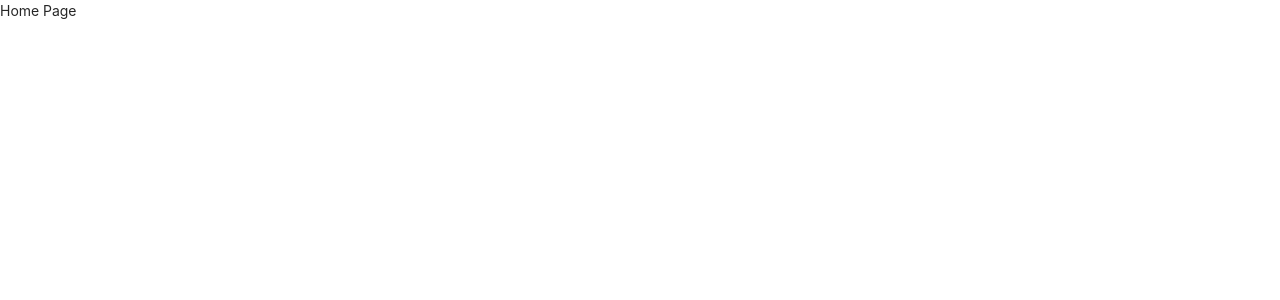
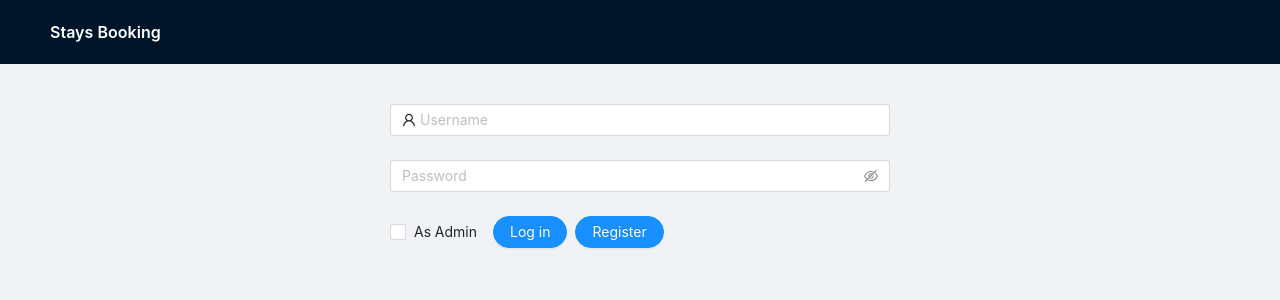
Before and after one commit to FlagCampTeam4/Frontend, a React (Create React App) app: page / in a window 1280 px wide. Shown: the top 300 px of the page. Built offline with nearby package versions, Linux system fonts and the light colour scheme.

Commit message:
add-homepage+login(staybooking)

```diff
--- a/src/App.js
+++ b/src/App.js
@@ -1,10 +1,85 @@
-import './App.css';
-import HomePage from './components/HomePage';
+import { Layout, Dropdown, Menu, Button } from "antd";
+import { UserOutlined } from "@ant-design/icons";
+import LoginPage from "./components/LoginPage";
+import React from "react";
 
-function App() {
-  return (
-    <HomePage />
+const { Header, Content } = Layout;
+
+class App extends React.Component {
+  state = {
+    authed: false,
+    asHost: false,
+  };
+
+  componentDidMount() {
+    const authToken = localStorage.getItem("authToken");
+    const asHost = localStorage.getItem("asHost") === "true";
+    this.setState({
+      authed: authToken !== null,
+      asHost,
+    });
+  }
+
+  handleLoginSuccess = (token, asHost) => {
+    localStorage.setItem("authToken", token);
+    localStorage.setItem("asHost", asHost);
+    this.setState({
+      authed: true,
+      asHost,
+    });
+  };
+
+  handleLogOut = () => {
+    localStorage.removeItem("authToken");
+    localStorage.removeItem("asHost");
+    this.setState({
+      authed: false,
+    });
+  };
+
+  renderContent = () => {
+    if (!this.state.authed) {
+      return <LoginPage handleLoginSuccess={this.handleLoginSuccess} />;
+    }
+
+    if (this.state.asHost) {
+      return <div>host home page</div>;
+    }
+
+    return <div>guest home page</div>;
+  };
+
+  userMenu = (
+    <Menu>
+      <Menu.Item key="logout" onClick={this.handleLogOut}>
+        Log Out
+      </Menu.Item>
+    </Menu>
   );
+
+  render() {
+    return (
+      <Layout style={{ height: "100vh" }}>
+        <Header style={{ display: "flex", justifyContent: "space-between" }}>
+          <div style={{ fontSize: 16, fontWeight: 600, color: "white" }}>
+            Stays Booking
+          </div>
+          {this.state.authed && (
+            <div>
+              <Dropdown trigger="click" overlay={this.userMenu}>
+                <Button icon={<UserOutlined />} shape="circle" />
+              </Dropdown>
+            </div>
+          )}
+        </Header>
+        <Content
+          style={{ height: "calc(100% - 64px)", margin: 20, overflow: "auto" }}
+        >
+          {this.renderContent()}
+        </Content>
+      </Layout>
+    );
+  }
 }
 
 export default App;
--- /dev/null
+++ b/src/components/LoginPage.js
@@ -0,0 +1,138 @@
+import React from "react";
+import { Form, Button, Input, Space, Checkbox, message } from "antd";
+import { UserOutlined } from "@ant-design/icons";
+import { login, register } from "../utils";
+
+class LoginPage extends React.Component {
+  formRef = React.createRef();
+  state = {
+    asHost: false,
+    loading: false,
+  };
+
+  onFinish = () => {
+    console.log("finish form");
+  };
+
+  handleLogin = async () => {
+    const formInstance = this.formRef.current;
+
+    try {
+      await formInstance.validateFields();
+    } catch (error) {
+      return;
+    }
+
+    this.setState({
+      loading: true,
+    });
+
+    try {
+      const { asHost } = this.state;
+      const resp = await login(formInstance.getFieldsValue(true), asHost);
+      this.props.handleLoginSuccess(resp.token, asHost);
+    } catch (error) {
+      message.error(error.message);
+    } finally {
+      this.setState({
+        loading: false,
+      });
+    }
+  };
+
+  handleRegister = async () => {
+    const formInstance = this.formRef.current;
+
+    try {
+      await formInstance.validateFields();
+    } catch (error) {
+      return;
+    }
+
+    this.setState({
+      loading: true,
+    });
+
+    try {
+      await register(formInstance.getFieldsValue(true), this.state.asHost);
+      message.success("Register Successfully");
+    } catch (error) {
+      message.error(error.message);
+    } finally {
+      this.setState({
+        loading: false,
+      });
+    }
+  };
+
+  handleCheckboxOnChange = (e) => {
+    this.setState({
+      asHost: e.target.checked,
+    });
+  };
+
+  render() {
+    return (
+      <div style={{ width: 500, margin: "20px auto" }}>
+        <Form ref={this.formRef} onFinish={this.onFinish}>
+          <Form.Item
+            name="username"
+            rules={[
+              {
+                required: true,
+                message: "Please input your Username!",
+              },
+            ]}
+          >
+            <Input
+              disabled={this.state.loading}
+              prefix={<UserOutlined className="site-form-item-icon" />}
+              placeholder="Username"
+            />
+          </Form.Item>
+          <Form.Item
+            name="password"
+            rules={[
+              {
+                required: true,
+                message: "Please input your Password!",
+              },
+            ]}
+          >
+            <Input.Password
+              disabled={this.state.loading}
+              placeholder="Password"
+            />
+          </Form.Item>
+        </Form>
+        <Space>
+          <Checkbox
+            disabled={this.state.loading}
+            checked={this.state.asHost}
+            onChange={this.handleCheckboxOnChange}
+          >
+            As Admin
+          </Checkbox>
+          <Button
+            onClick={this.handleLogin}
+            disabled={this.state.loading}
+            shape="round"
+            type="primary"
+          >
+            Log in
+          </Button>
+          <Button
+            onClick={this.handleRegister}
+            disabled={this.state.loading}
+            shape="round"
+            type="primary"
+          >
+            Register
+          </Button>
+        </Space>
+      </div>
+    );
+  }
+}
+
+export default LoginPage;
--- /dev/null
+++ b/src/utils.js
@@ -0,0 +1,179 @@
+const domain = "http://localhost:8080";
+
+export const login = (credential, asHost) => {
+  const loginUrl = `${domain}/authenticate/${asHost ? "host" : "guest"}`;
+  return fetch(loginUrl, {
+    method: "POST",
+    headers: {
+      "Content-Type": "application/json",
+    },
+    body: JSON.stringify(credential),
+  }).then((response) => {
+    if (response.status !== 200) {
+      throw Error("Fail to log in");
+    }
+
+    return response.json();
+  });
+};
+
+export const register = (credential, asHost) => {
+  const registerUrl = `${domain}/register/${asHost ? "host" : "guest"}`;
+  return fetch(registerUrl, {
+    method: "POST",
+    headers: {
+      "Content-Type": "application/json",
+    },
+    body: JSON.stringify(credential),
+  }).then((response) => {
+    if (response.status !== 200) {
+      throw Error("Fail to register");
+    }
+  });
+};
+
+export const getReservations = () => {
+  const authToken = localStorage.getItem("authToken");
+  const listReservationsUrl = `${domain}/reservations`;
+
+  return fetch(listReservationsUrl, {
+    headers: {
+      Authorization: `Bearer ${authToken}`,
+    },
+  }).then((response) => {
+    if (response.status !== 200) {
+      throw Error("Fail to get reservation list");
+    }
+
+    return response.json();
+  });
+};
+
+export const getStaysByHost = () => {
+  const authToken = localStorage.getItem("authToken");
+  const listStaysUrl = `${domain}/stays/`;
+
+  return fetch(listStaysUrl, {
+    headers: {
+      Authorization: `Bearer ${authToken}`,
+    },
+  }).then((response) => {
+    if (response.status !== 200) {
+      throw Error("Fail to get stay list");
+    }
+
+    return response.json();
+  });
+};
+
+export const searchStays = (query) => {
+  const authToken = localStorage.getItem("authToken");
+  const searchStaysUrl = new URL(`${domain}/search/`);
+  searchStaysUrl.searchParams.append("guest_number", query.guest_number);
+  searchStaysUrl.searchParams.append(
+    "checkin_date",
+    query.checkin_date.format("YYYY-MM-DD")
+  );
+  searchStaysUrl.searchParams.append(
+    "checkout_date",
+    query.checkout_date.format("YYYY-MM-DD")
+  );
+  searchStaysUrl.searchParams.append("lat", 37);
+  searchStaysUrl.searchParams.append("lon", -122);
+
+  return fetch(searchStaysUrl, {
+    headers: {
+      Authorization: `Bearer ${authToken}`,
+    },
+  }).then((response) => {
+    if (response.status !== 200) {
+      throw Error("Fail to search stays");
+    }
+
+    return response.json();
+  });
+};
+
+export const deleteStay = (stayId) => {
+  const authToken = localStorage.getItem("authToken");
+  const deleteStayUrl = `${domain}/stays/${stayId}`;
+
+  return fetch(deleteStayUrl, {
+    method: "DELETE",
+    headers: {
+      Authorization: `Bearer ${authToken}`,
+    },
+  }).then((response) => {
+    if (response.status !== 200) {
+      throw Error("Fail to delete stay");
+    }
+  });
+};
+
+export const bookStay = (data) => {
+  const authToken = localStorage.getItem("authToken");
+  const bookStayUrl = `${domain}/reservations`;
+
+  return fetch(bookStayUrl, {
+    method: "POST",
+    headers: {
+      Authorization: `Bearer ${authToken}`,
+      "Content-Type": "application/json",
+    },
+    body: JSON.stringify(data),
+  }).then((response) => {
+    if (response.status !== 200) {
+      throw Error("Fail to book reservation");
+    }
+  });
+};
+
+export const cancelReservation = (reservationId) => {
+  const authToken = localStorage.getItem("authToken");
+  const cancelReservationUrl = `${domain}/reservations/${reservationId}`;
+
+  return fetch(cancelReservationUrl, {
+    method: "DELETE",
+    headers: {
+      Authorization: `Bearer ${authToken}`,
+    },
+  }).then((response) => {
+    if (response.status !== 200) {
+      throw Error("Fail to cancel reservation");
+    }
+  });
+};
+
+export const getReservationsByStay = (stayId) => {
+  const authToken = localStorage.getItem("authToken");
+  const getReservationByStayUrl = `${domain}/stays/reservations/${stayId}`;
+
+  return fetch(getReservationByStayUrl, {
+    headers: {
+      Authorization: `Bearer ${authToken}`,
+    },
+  }).then((response) => {
+    if (response.status !== 200) {
+      throw Error("Fail to get reservations by stay");
+    }
+
+    return response.json();
+  });
+};
+
+export const uploadStay = (data) => {
+  const authToken = localStorage.getItem("authToken");
+  const uploadStayUrl = `${domain}/stays`;
+
+  return fetch(uploadStayUrl, {
+    method: "POST",
+    headers: {
+      Authorization: `Bearer ${authToken}`,
+    },
+    body: data,
+  }).then((response) => {
+    if (response.status !== 200) {
+      throw Error("Fail to upload stay");
+    }
+  });
+};
```
